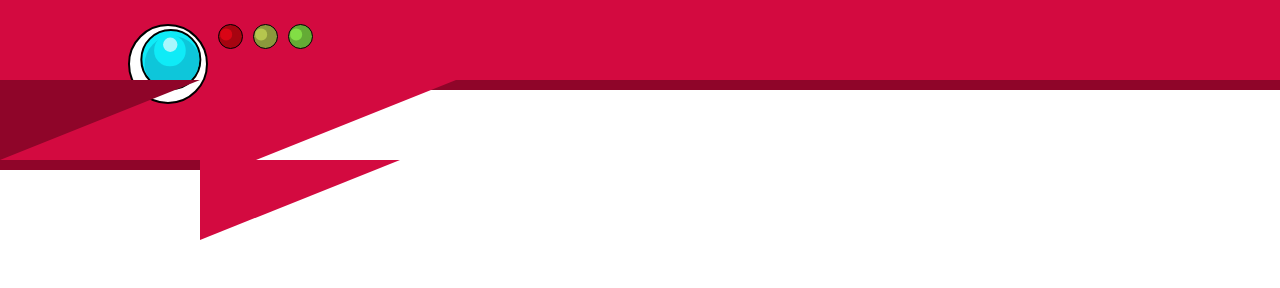
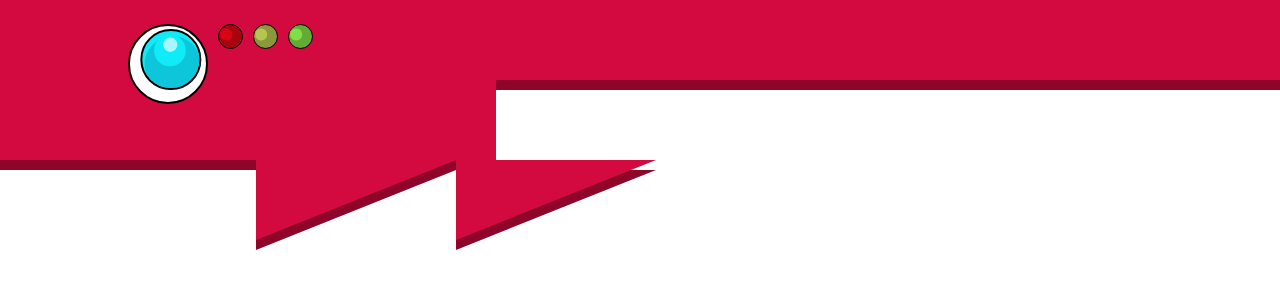
Before and after one commit to AndreAilton/Pokedex-Responsiva, a plain HTML site: page index.html in a window 1280 px wide. Drawn offline with Linux system fonts and the light colour scheme.

Commit message:
Update style.css

```diff
--- a/assets/css/style.css
+++ b/assets/css/style.css
@@ -17,15 +17,26 @@
 
 
 .Buttondex {
+  position:relative;
     gap: 10px;
     display: flex;
     transform: translate(20%,30%);
     width: 50%;
+    min-width: 200px;
+    z-index: 1;
 
 }
 .Elementdex {
-    display: flex;
+  display: flex;
 }
+
+.Borderdex {
+    border-top: 0px solid transparent;
+    border-bottom: 80px solid transparent;
+    border-left: 200px solid #D30A40 ;
+    filter: drop-shadow(0px 10px 0px #8F0529);
+}
+
 
 
 .boxdex {
@@ -35,24 +46,6 @@
     background-color: #D30A40;
 }
 
-.borderfloat {
-    position: absolute;
-    width: 0;
-    height: 0;
-    border-top: 0px solid transparent;
-    border-bottom: 80px solid transparent;
-    border-left: 200px solid #8F0529;
-}
-
-.Borderdex {
-    position: relative;
-    width: 0;
-    height: 0;
-    border-top: 0px solid transparent;
-    border-bottom: 80px solid transparent;
-    border-left: 200px solid #D30A40;
-
-}
 
 .circle {
     width: 200%;
@@ -70,6 +63,7 @@
     height: 80px;
     width:80px;
     min-width: 70px;
+    min-height: 70px;
 
 }
 
```
